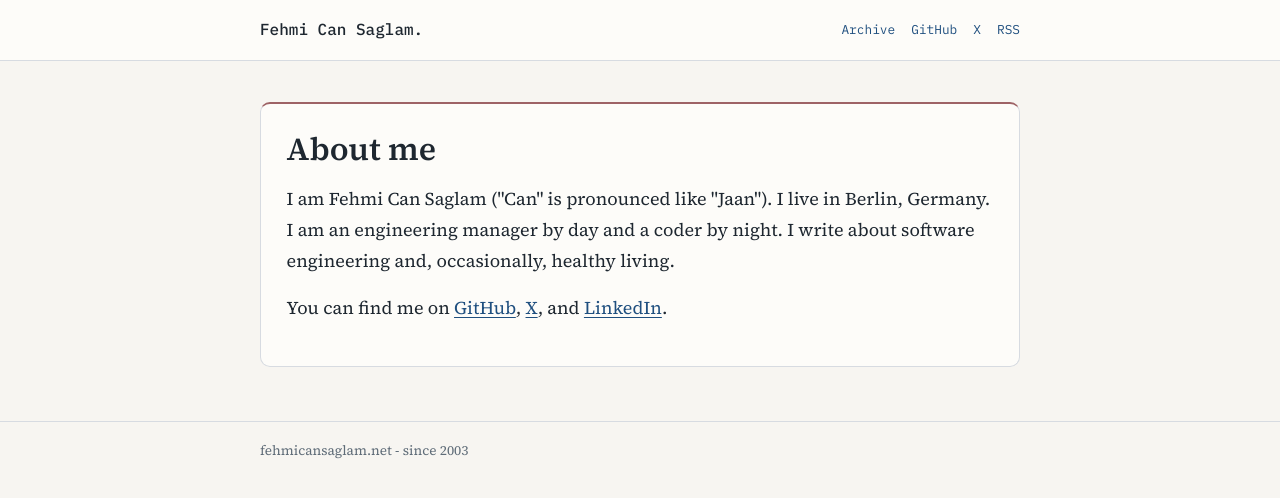
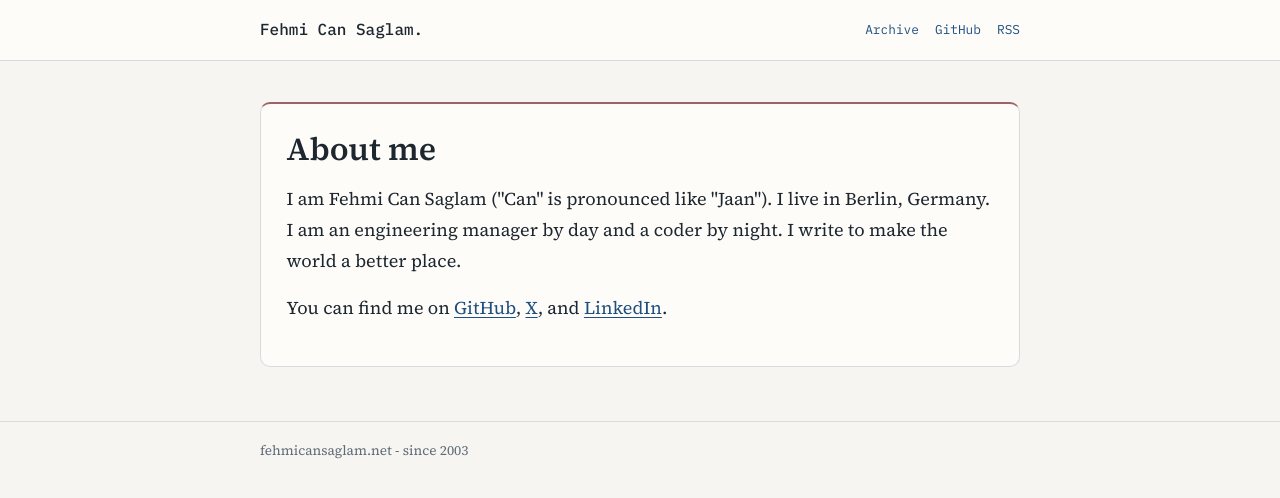
Before and after one commit to fehmicansaglam/fehmicansaglam.github.com, a Jekyll site: the page about.html, which Jekyll copies as it is, in a window 1280 px wide. Shown: the top 498 px of the page. Built offline with Jekyll 4.4.1, drawn with Linux system fonts in a browser that asks for light colours.

Commit message:
Update about.html

```diff
--- a/about.html
+++ b/about.html
@@ -17,7 +17,6 @@
       <nav class="site-nav" aria-label="Primary">
         <a href="/archive.html">Archive</a>
         <a href="https://github.com/fehmicansaglam">GitHub</a>
-        <a href="https://twitter.com/fehmicansaglam">X</a>
         <a href="/atom.xml">RSS</a>
       </nav>
     </div>
@@ -27,7 +26,7 @@
     <article class="page-card">
       <h1 class="page-title">About me</h1>
       <div class="post-content">
-        <p>I am Fehmi Can Saglam ("Can" is pronounced like "Jaan"). I live in Berlin, Germany. I am an engineering manager by day and a coder by night. I write about software engineering and, occasionally, healthy living.</p>
+        <p>I am Fehmi Can Saglam ("Can" is pronounced like "Jaan"). I live in Berlin, Germany. I am an engineering manager by day and a coder by night. I write to make the world a better place.</p>
         <p>You can find me on <a href="https://github.com/fehmicansaglam">GitHub</a>, <a href="https://twitter.com/fehmicansaglam">X</a>, and <a href="https://www.linkedin.com/in/fehmicansaglam/">LinkedIn</a>.</p>
       </div>
     </article>
```
